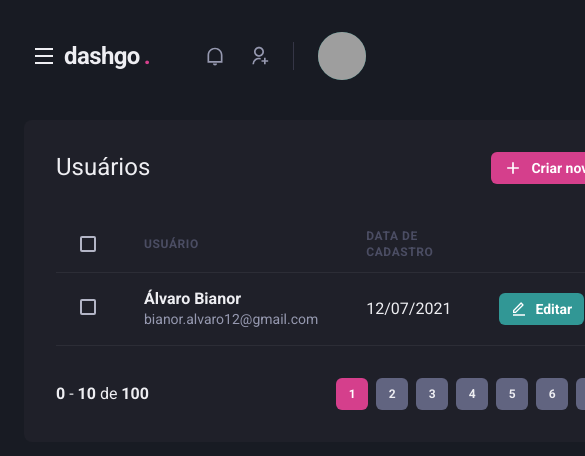
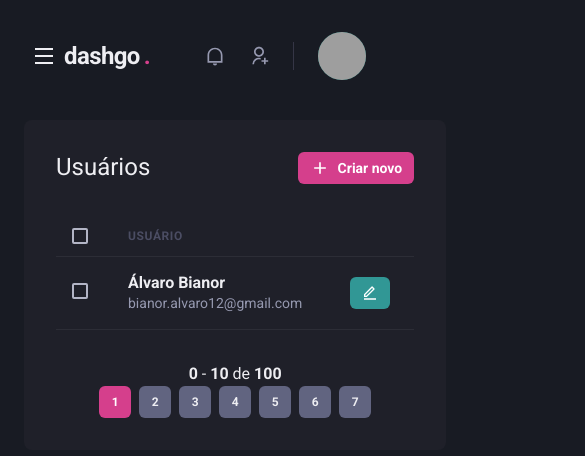
Before and after one commit to alvarobianor/dashGo, a Next.js app: page /users in a window 390 px wide. Shown: the top 456 px of the page, 585 px wide, since content can reach past the window. Built offline with nearby package versions, Linux system fonts and the light colour scheme; grey boxes are pictures that could not be loaded.

Commit message:
user list is responsive

```diff
--- a/src/components/Pagination/index.tsx
+++ b/src/components/Pagination/index.tsx
@@ -3,7 +3,12 @@ import { PaginationItem } from "./PaginationItem";
 
 export function Pagination() {
   return (
-    <Flex flexDirection="row" mt="8" justify="space-between" align="center">
+    <Flex
+      flexDirection={["column", "row"]}
+      mt="8"
+      justify="space-between"
+      align="center"
+    >
       <Box>
         <strong>0</strong> - <strong>10</strong> de <strong>100</strong>
       </Box>
--- a/src/pages/users/index.tsx
+++ b/src/pages/users/index.tsx
@@ -14,6 +14,7 @@ import {
   Checkbox,
   Tbody,
   Td,
+  useBreakpointValue,
 } from "@chakra-ui/react";
 import { RiAddLine, RiEditLine } from "react-icons/ri";
 import { Header } from "../../components/Header";
@@ -21,6 +22,11 @@ import { Pagination } from "../../components/Pagination";
 import { Sidebar } from "../../components/Sidebar";
 
 export default function UserList() {
+  const isWideVersion = useBreakpointValue({
+    base: false,
+    lg: true,
+  });
+
   return (
     <Box>
       <Header />
@@ -47,17 +53,18 @@ export default function UserList() {
           <Table colorScheme="whiteAlpha">
             <Thead>
               <Tr>
-                <Th px="6" color="gray.300" width="8">
+                <Th px={["4", "4", "6"]} color="gray.300" width="8">
                   <Checkbox colorScheme="pink" />
                 </Th>
                 <Th>Usuário</Th>
-                <Th>Data de cadastro</Th>
+                {isWideVersion && <Th>Data de cadastro</Th>}
+
                 <Th width="8" />
               </Tr>
             </Thead>
             <Tbody>
               <Tr paddingBottom="0.5">
-                <Td px="6">
+                <Td px={["4", "4", "6"]}>
                   <Checkbox colorScheme="pink" />
                 </Td>
                 <Td>
@@ -69,8 +76,10 @@ export default function UserList() {
                   </Box>
                 </Td>
 
-                <Td>12/07/2021</Td>
+                {isWideVersion && <Td>12/07/2021</Td>}
+
                 <Td>
+                  {isWideVersion ? (
                     <Button
                       as="a"
                       size="sm"
@@ -80,6 +89,11 @@ export default function UserList() {
                     >
                       Editar
                     </Button>
+                  ) : (
+                    <Button as="a" size="sm" fontSize="sm" colorScheme="teal">
+                      <Icon as={RiEditLine} fontSize="16" />
+                    </Button>
+                  )}
                 </Td>
               </Tr>
             </Tbody>
```
Lines whose indentation alone changed are shown as unchanged.
